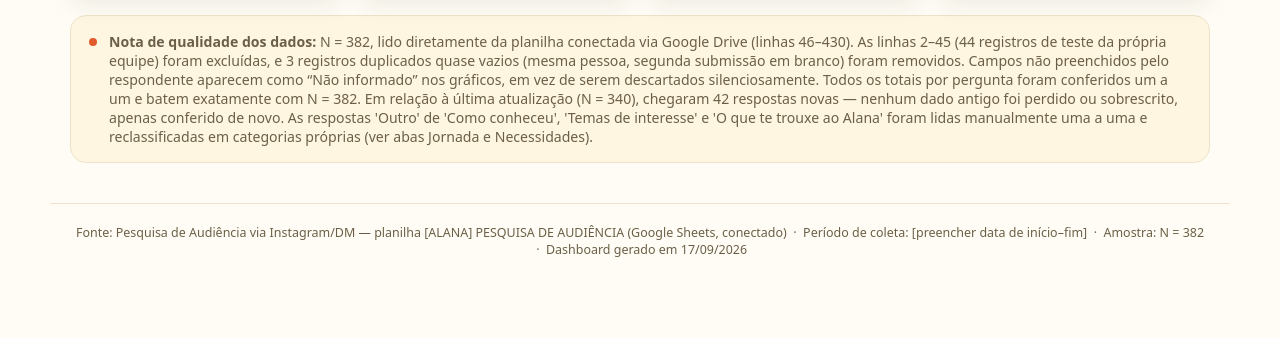
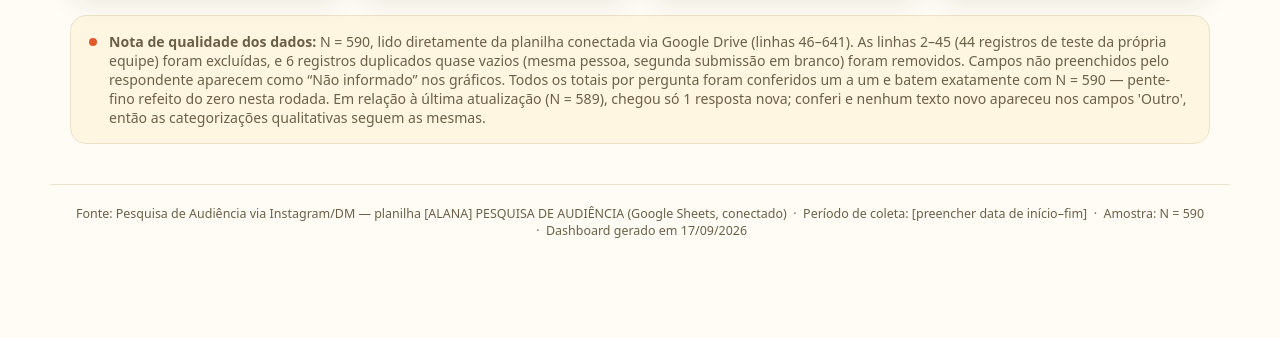
Before and after one commit to julianamazza-coder/dashboard-pesquisa-audiencia-igalana, a plain HTML site: page index.html in a window 1280 px wide. Shown: the part 692-1030 px from the top of the page. Drawn offline with Linux system fonts and the light colour scheme; a web font is replaced by a local one.

Commit message:
Add files via upload

```diff
--- a/index.html
+++ b/index.html
@@ -273,7 +273,7 @@
     </div>
     <div class="card" style="margin-top:18px;">
       <h3>Detalhamento do "Outro" em "Como você conheceu o Alana?"</h3>
-      <p class="section-desc" style="margin-bottom:14px;">38 respostas de texto livre, lidas uma a uma e agrupadas por padrão — inclui indicações de menor volume que, isoladas, passariam despercebidas (LinkedIn, YouTube, Google/site).</p>
+      <p class="section-desc" style="margin-bottom:14px;">66 respostas de texto livre, lidas uma a uma e agrupadas por padrão — inclui indicações de menor volume que, isoladas, passariam despercebidas (LinkedIn, YouTube, Google/site).</p>
       <div class="chart-wrap short"><canvas id="chart-conheceu-outro"></canvas></div>
     </div>
   </section>
@@ -287,7 +287,7 @@
         <h3>O que você mais precisa hoje?</h3>
         <div class="chart-wrap"><canvas id="chart-precisa"></canvas></div>
         <p class="section-desc" style="margin:14px 0 0; font-size:.82rem;">Quem marcou <strong>"Todas as anteriores"</strong> quis dizer que precisa de tudo isso ao mesmo tempo: Info confiável, Dicas práticas, Apoio/comunidade, Inspiração e Materiais para trabalho.</p>
-        <p class="section-desc" style="margin:8px 0 0; font-size:.82rem;">As 5 respostas "Outro" aqui foram muito diversas para virar categoria própria — falam de divulgar um projeto pessoal, formar outros educadores e aprofundar pesquisa. Nenhum padrão se repetiu.</p>
+        <p class="section-desc" style="margin:8px 0 0; font-size:.82rem;">As 6 respostas "Outro" aqui foram muito diversas para virar categoria própria — falam de divulgar um projeto pessoal, formar outros educadores e aprofundar pesquisa. Nenhum padrão se repetiu.</p>
       </div>
       <div class="card"><h3>Temas de maior interesse</h3><div class="chart-wrap tall"><canvas id="chart-temas"></canvas></div></div>
       <div class="card">
@@ -296,6 +296,29 @@
         <p class="section-desc" style="margin:14px 0 0; font-size:.82rem;">Quem marcou <strong>"Todas as anteriores"</strong> valoriza todos estes formatos juntos: Dicas práticas, Reflexão aprofundada, Inspiração, Informativo e Opinião do Alana.</p>
       </div>
       <div class="card"><h3>Formato de consumo preferido</h3><div class="chart-wrap"><canvas id="chart-formato"></canvas></div></div>
+    </div>
+
+    <div class="card" style="margin-top:18px;">
+      <h3>"Educação de quê? Natureza de quê?" — leitura qualitativa de 1ª camada</h3>
+      <p class="section-desc" style="margin-bottom:6px;">Educação (186 pessoas) e Natureza (134) são os temas mais marcados, mas o formulário não pergunta qual ângulo específico interessa dentro de cada um. Para dar uma primeira pista, cruzamos quem marcou cada tema com o que essa mesma pessoa escreveu na pergunta aberta, e procuramos por subtemas recorrentes.</p>
+      <div class="callout" style="margin-top:10px; margin-bottom:20px;">
+        <div class="dot"></div>
+        <div><strong>Leia com cautela:</strong> só 176 de 186 pessoas de "Educação" e 125 de 134 de "Natureza" escreveram algo na pergunta aberta — e a maioria falou sobre <em>formato</em> de conteúdo (vídeo, carrossel, dica prática), não sobre o assunto em si. Os números abaixo são o quanto cada subtema apareceu nesse texto livre (uma pessoa pode aparecer em mais de um, ou em nenhum) — direcionais, não uma medição confiável de "o que educação/natureza significa" para a maioria. Isso é uma lacuna real da pesquisa: o formulário não tem uma pergunta de aprofundamento por tema.</div>
+      </div>
+      <div class="grid grid-2">
+        <div>
+          <h3 style="font-size:.95rem;">Dentro de "Educação" (176 respostas lidas)</h3>
+          <div class="chart-wrap short"><canvas id="chart-qual-educacao"></canvas></div>
+        </div>
+        <div>
+          <h3 style="font-size:.95rem;">Dentro de "Natureza" (125 respostas lidas)</h3>
+          <div class="chart-wrap short"><canvas id="chart-qual-natureza"></canvas></div>
+        </div>
+      </div>
+      <div class="callout" style="margin-top:20px; border-left:4px solid var(--purple);">
+        <div class="dot" style="background:var(--purple);"></div>
+        <div><strong>Próximo passo sugerido (hipótese testável):</strong> mandar uma micro-enquete de 1 pergunta, só para quem marcou "Educação" ou "Natureza", com as opções acima como resposta fechada (ex.: "dentro de Educação, o que mais te interessa: educação infantil, inclusão, políticas públicas, parentalidade, antirracismo ou telas?"). <strong>Sinal de sucesso:</strong> taxa de resposta acima de 20% já dá um n suficiente para virar pauta de conteúdo do próximo trimestre com confiança — abaixo disso, o tema seguiria tratado de forma genérica como hoje.</div>
+      </div>
     </div>
   </section>
 
@@ -352,38 +375,38 @@ const DADOS = {
   meta: {
     fonte: "Pesquisa de Audiência via Instagram/DM — planilha [ALANA] PESQUISA DE AUDIÊNCIA (Google Sheets, conectado)",
     periodo: "Período de coleta: [preencher data de início–fim]", // TODO: inserir período real
-    amostra: 382, // linhas 46–430 da planilha, após remover 3 registros-duplicata quase vazios
+    amostra: 590, // linhas 46–641 da planilha, após remover 6 registros-duplicata quase vazios
     geradoEm: "17/09/2026"
   },
 
   // ---- ABA 0: VISÃO GERAL ----
   geral: {
-    totalRespondentes: 382,
-    percentComFilhos: 30,          // "Tenho filhos" em Relação com Crianças (113/382)
-    percentTopaComunidade: 65,     // "Participaria da Comunidade" (250/382)
+    totalRespondentes: 590,
+    percentComFilhos: 29,          // "Tenho filhos" em Relação com Crianças (171/590)
+    percentTopaComunidade: 64,     // "Participaria da Comunidade" (377/590)
     temaMaisCitado: "Educação",
-    temaMaisCitadoPct: 32,         // 123/382
-    formatoPreferido: "Conteúdos aprofundados (40%)",
-    qualidadeNota: "N = 382, lido diretamente da planilha conectada via Google Drive (linhas 46–430). As linhas 2–45 (44 registros de teste da própria equipe) foram excluídas, e 3 registros duplicados quase vazios (mesma pessoa, segunda submissão em branco) foram removidos. Campos não preenchidos pelo respondente aparecem como “Não informado” nos gráficos, em vez de serem descartados silenciosamente. Todos os totais por pergunta foram conferidos um a um e batem exatamente com N = 382. Em relação à última atualização (N = 340), chegaram 42 respostas novas — nenhum dado antigo foi perdido ou sobrescrito, apenas conferido de novo. As respostas 'Outro' de 'Como conheceu', 'Temas de interesse' e 'O que te trouxe ao Alana' foram lidas manualmente uma a uma e reclassificadas em categorias próprias (ver abas Jornada e Necessidades)."
+    temaMaisCitadoPct: 32,         // 186/590
+    formatoPreferido: "Conteúdos aprofundados (41%)",
+    qualidadeNota: "N = 590, lido diretamente da planilha conectada via Google Drive (linhas 46–641). As linhas 2–45 (44 registros de teste da própria equipe) foram excluídas, e 6 registros duplicados quase vazios (mesma pessoa, segunda submissão em branco) foram removidos. Campos não preenchidos pelo respondente aparecem como “Não informado” nos gráficos. Todos os totais por pergunta foram conferidos um a um e batem exatamente com N = 590 — pente-fino refeito do zero nesta rodada. Em relação à última atualização (N = 589), chegou só 1 resposta nova; conferi e nenhum texto novo apareceu nos campos 'Outro', então as categorizações qualitativas seguem as mesmas."
   },
 
   // ---- ABA 1: PERFIL DO RESPONDENTE ----
   perfil: {
     faixaEtaria: {
       labels: ["19 a 24", "25 a 34", "35 a 44", "45 a 54", "55+", "Não informado"],
-      valores: [18, 50, 162, 107, 41, 4]
+      valores: [22, 60, 227, 192, 85, 4]
     },
     regiao: {
       labels: ["Sudeste", "Sul", "Nordeste", "Centro-Oeste", "Norte", "Fora do Brasil", "Não informado"],
-      valores: [204, 61, 60, 35, 12, 6, 4]
+      valores: [325, 98, 86, 45, 22, 10, 4]
     },
     relacaoCriancas: {
       labels: ["Trabalho c/ crianças", "Tenho filhos", "Convivo em família", "Não convivo", "Não informado"],
-      valores: [209, 113, 48, 8, 4]
+      valores: [329, 171, 68, 15, 7]
     },
     papel: {
       labels: ["Educador(a)", "Família", "Área de saúde", "Não informado"],
-      valores: [224, 80, 33, 45]
+      valores: [347, 120, 55, 68]
     }
   },
 
@@ -391,23 +414,21 @@ const DADOS = {
   jornada: {
     comoConheceu: {
       labels: ["Instagram", "Escola/Trabalho", "Outro", "Indicação", "Não informado", "Evento"],
-      valores: [182, 90, 38, 38, 19, 15]
+      valores: [297, 120, 66, 48, 32, 27]
     },
     acoesRealizadas: {
       labels: ["Compartilhei post", "Usei materiais", "Só acompanho", "Não informado", "Eventos presenciais", "Participei de curso", "Eventos online"],
-      valores: [221, 57, 52, 21, 15, 11, 5]
+      valores: [329, 95, 88, 35, 20, 14, 9]
     },
     motivacaoEntrada: {
-      labels: ["Sobre infância", "Prática profissional", "Causas sociais", "Cuidar das crianças", "Múltiplos / quis marcar tudo", "Outro específico", "Não informado"],
-      valores: [118, 92, 91, 59, 8, 6, 8]
+      labels: ["Sobre infância", "Causas sociais", "Prática profissional", "Cuidar das crianças", "Múltiplos / quis marcar tudo", "Outro específico", "Não informado"],
+      valores: [178, 147, 143, 89, 13, 7, 13]
     },
-    // Detalhamento das 38 respostas "Outro" em "Como você conheceu o Alana?",
+    // Detalhamento das 66 respostas "Outro" em "Como você conheceu o Alana?",
     // lidas uma a uma e agrupadas por padrão (nenhuma delas é descartada).
-    // Ex.: "LinkedIn", "YouTube", "Faculdade", "Google" viraram categorias
-    // próprias em vez de ficarem escondidas dentro de um "Outro" genérico.
     comoConheceuOutroDetalhe: {
-      labels: ["Pesquisa acadêmica / Faculdade / Cursos", "Trabalho ou militância na causa", "Vínculo histórico com o Alana", "Filmes/documentários", "Amigos (fora da opção Indicação)", "YouTube", "Busca online (Google/Site)", "LinkedIn", "Não recorda"],
-      valores: [10, 7, 5, 4, 3, 3, 2, 2, 2]
+      labels: ["Pesquisa acadêmica / Faculdade / Cursos", "Trabalho ou militância na causa", "Vínculo histórico com o Alana", "Filmes/documentários/podcast", "Amigos ou família (fora da opção Indicação)", "Não recorda", "YouTube", "Busca online (Google/Site)", "LinkedIn", "Outro pessoal/específico", "Evento (mencionado via campo Outro)"],
+      valores: [15, 12, 11, 6, 7, 4, 3, 3, 2, 2, 1]
     }
   },
 
@@ -415,19 +436,34 @@ const DADOS = {
   necessidades: {
     maisPrecisa: {
       labels: ["Todas as anteriores", "Info confiável", "Inspiração", "Apoio/comunidade", "Materiais para trabalho", "Dicas práticas", "Não informado", "Outro"],
-      valores: [228, 51, 25, 22, 20, 19, 12, 5]
+      valores: [349, 82, 39, 38, 33, 25, 18, 6]
     },
     temasInteresse: {
-      labels: ["Educação", "Natureza", "Crianças e telas", "Inclusão", "Antirracismo", "Saúde", "Não informado", "Múltiplos / querem tudo", "Direitos e ECA", "Outro específico", "Saúde mental e corporal"],
-      valores: [123, 88, 46, 40, 29, 16, 16, 14, 5, 3, 2]
+      labels: ["Educação", "Natureza", "Crianças e telas", "Inclusão", "Antirracismo", "Saúde", "Não informado", "Múltiplos / querem tudo", "Outro específico", "Direitos e ECA", "Saúde mental e corporal"],
+      valores: [186, 134, 67, 67, 48, 26, 27, 20, 7, 5, 3]
     },
     tipoConteudo: {
-      labels: ["Todas as anteriores", "Reflexão aprofundada", "Informativo", "Inspiração", "Não informado", "Dicas práticas", "Opinião do Alana", "Outro"],
-      valores: [235, 93, 17, 13, 12, 6, 5, 1]
+      labels: ["Todas as anteriores", "Reflexão aprofundada", "Informativo", "Não informado", "Inspiração", "Dicas práticas", "Opinião do Alana", "Outro"],
+      valores: [356, 147, 28, 19, 15, 15, 9, 1]
     },
     preferenciaConsumo: {
       labels: ["Aprofundados", "Carrosséis", "Vídeos curtos", "Posts rápidos", "Não informado"],
-      valores: [151, 102, 76, 39, 14]
+      valores: [241, 158, 112, 55, 24]
+    },
+    // Leitura qualitativa de 1ª camada (metodologia e ressalva completas no
+    // texto do card): baseada nas 186 pessoas de "Educação" e 134 de
+    // "Natureza" que também responderam à pergunta aberta. Números
+    // inalterados nesta rodada — a única resposta nova da planilha não
+    // trouxe texto livre novo nesses dois grupos.
+    qualitativoEducacao: {
+      baseTotal: 186, baseComTexto: 176,
+      labels: ["Educação infantil / primeira infância / creche", "Educação inclusiva / crianças com deficiência", "Políticas públicas / legislação educacional", "Parentalidade / educação em casa / família", "Antirracismo dentro da educação", "Telas e tecnologia na educação"],
+      valores: [17, 10, 8, 7, 6, 6]
+    },
+    qualitativoNatureza: {
+      baseTotal: 134, baseComTexto: 125,
+      labels: ["Natureza na cidade / urbanismo", "Desemparedamento / brincar livre ao ar livre", "Crise climática / sustentabilidade", "Vínculo com a natureza / bem-estar", "Educação ambiental formal"],
+      valores: [7, 3, 3, 3, 3]
     }
   },
 
@@ -435,20 +471,18 @@ const DADOS = {
   comunidade: {
     interesse: {
       labels: ["Participaria da comunidade", "Prefere só acompanhar", "Não respondeu"],
-      valores: [250, 87, 45]
+      valores: [377, 136, 77]
     },
     porFaixaEtaria: {
       labels: ["19 a 24", "25 a 34", "35 a 44", "45 a 54", "55+", "Não informado"],
-      participaria:   [11, 36, 104, 77, 22, 0],
-      soAcompanha:    [4,  7,  36,  24, 16, 0],
-      naoRespondeu:   [3,  7,  22,  6,  3,  4]
+      participaria:   [13, 43, 150, 124, 47, 0],
+      soAcompanha:    [4,  8,  47,  48, 29, 0],
+      naoRespondeu:   [5,  9,  30,  20, 9,  4]
     }
   },
 
   // ---- ABA 5: VOZ DO PÚBLICO ----
   vozPublico: {
-    // Frequências calculadas a partir de termos-chave nas 341 respostas
-    // abertas não vazias (busca por radicais de palavra no texto bruto).
     nuvemPalavras: [
       {t:"Educação", p:201}, {t:"Infância", p:90}, {t:"Natureza", p:69},
       {t:"Formação de professores", p:46}, {t:"Dados e pesquisas", p:33},
@@ -633,6 +667,18 @@ function initNecessidadesCharts(){
     data:{ labels:n.preferenciaConsumo.labels, datasets:[{ data:n.preferenciaConsumo.valores, backgroundColor:PALETA, borderWidth:2, borderColor: getComputedStyle(document.documentElement).getPropertyValue('--card') }]},
     options: baseOptions({ plugins:{legend:{position:'bottom', labels:{boxWidth:12, color:corTexto()}}}, cutout:'62%' })
   });
+
+  new Chart(document.getElementById('chart-qual-educacao'), {
+    type:'bar',
+    data:{ labels:n.qualitativoEducacao.labels, datasets:[{ data:n.qualitativoEducacao.valores, backgroundColor:PALETA[3], borderRadius:8 }]},
+    options: baseOptions({ indexAxis:'y', plugins:{legend:{display:false}}, scales:{ x:{beginAtZero:true, ticks:{stepSize:2}, grid:{color:corLinha()}}, y:{grid:{display:false}} } })
+  });
+
+  new Chart(document.getElementById('chart-qual-natureza'), {
+    type:'bar',
+    data:{ labels:n.qualitativoNatureza.labels, datasets:[{ data:n.qualitativoNatureza.valores, backgroundColor:PALETA[1], borderRadius:8 }]},
+    options: baseOptions({ indexAxis:'y', plugins:{legend:{display:false}}, scales:{ x:{beginAtZero:true, ticks:{stepSize:1}, grid:{color:corLinha()}}, y:{grid:{display:false}} } })
+  });
 }
 
 /* ======================================================================
```
